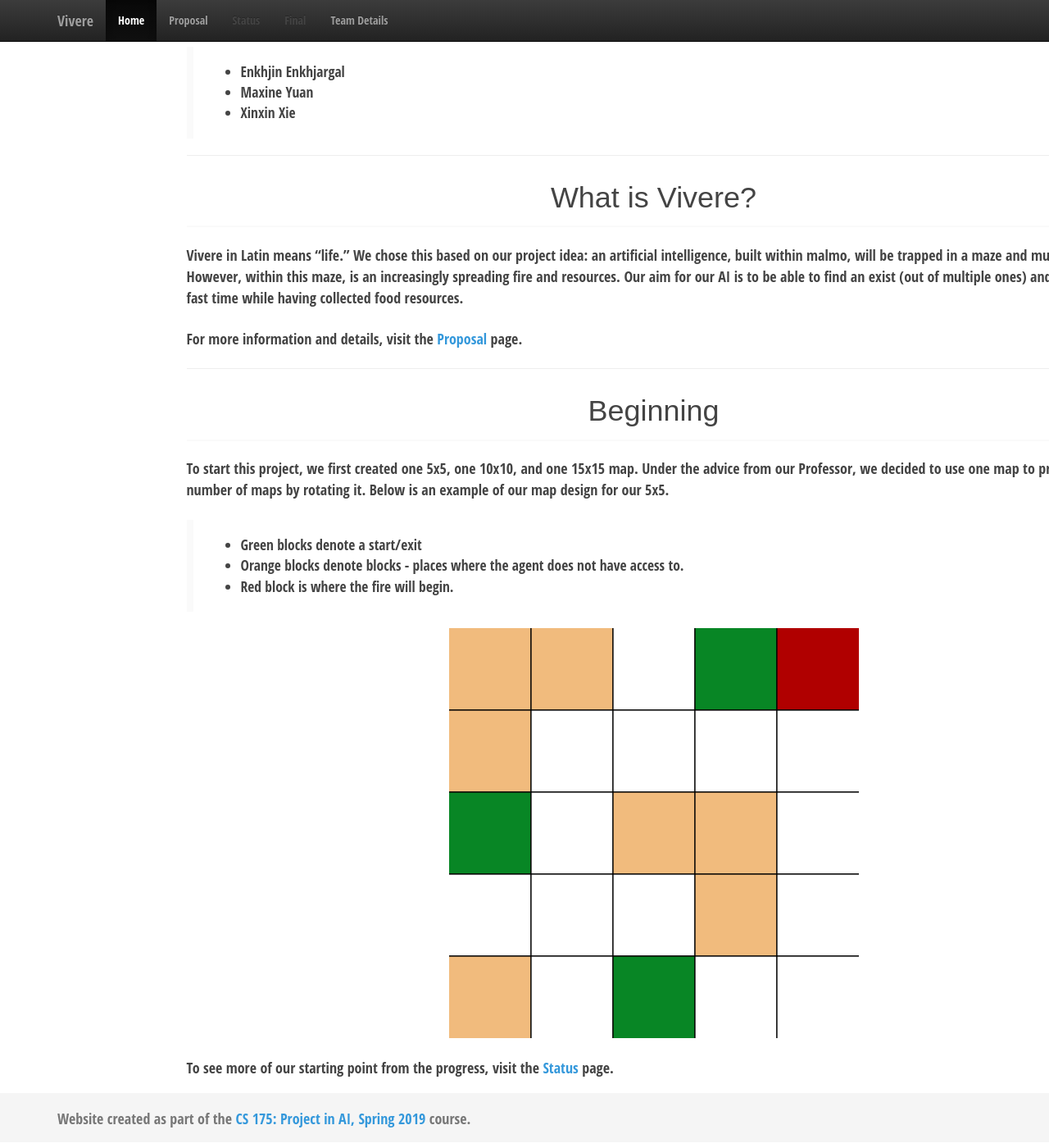
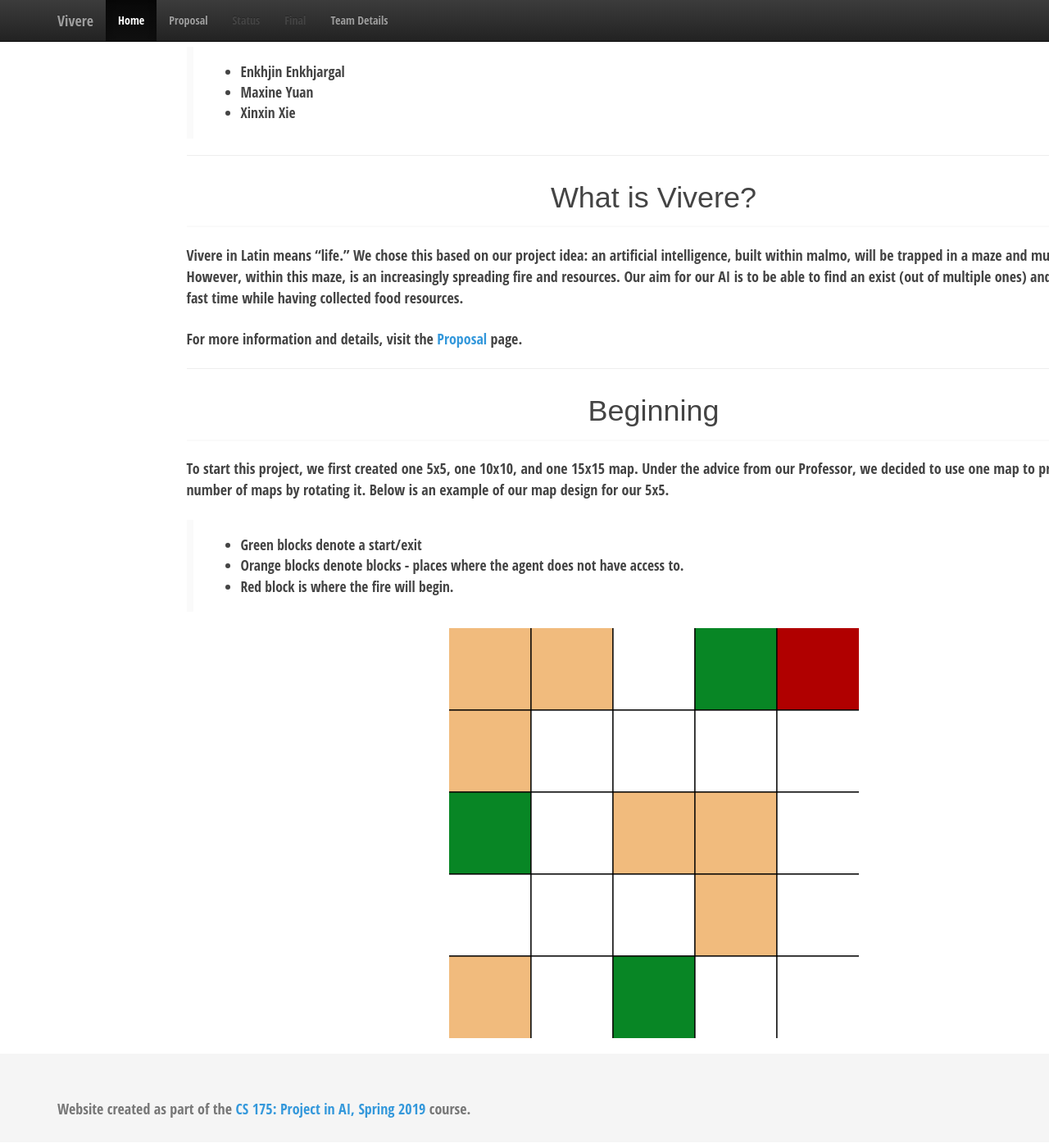
Before and after one commit to Enhjin/Vivere, a Jekyll site: the page built from docs/index.md, in a window 1280 px wide and 1400 px high, scrolled down 580 px. Shown: the whole window at 82% size. Built offline with Jekyll 4.4.1, drawn with Linux system fonts in a browser that asks for light colours.

Commit message:
Update custom.css

```diff
--- a/docs/css/custom.css
+++ b/docs/css/custom.css
@@ -13,7 +13,7 @@
   right: 0;
   bottom: 0;
   left: 0;
-  padding: 1rem;
+  padding: 3rem;
   width: 100%;
   /* Set the fixed height of the footer here */
   height: 60px;
@@ -133,13 +133,13 @@
   font-size: 12px;
 }
 
-@media screen and (min-width: 32rem) and (max-width: 48rem) {
+@media screen and (min-width: 20rem) {
   html {
     font-size: 15px;
   }
 }
 
-@media screen and (min-width: 32rem) {
+@media screen and (min-width: 20rem) {
   html {
     font-size: 16px;
   }
```
